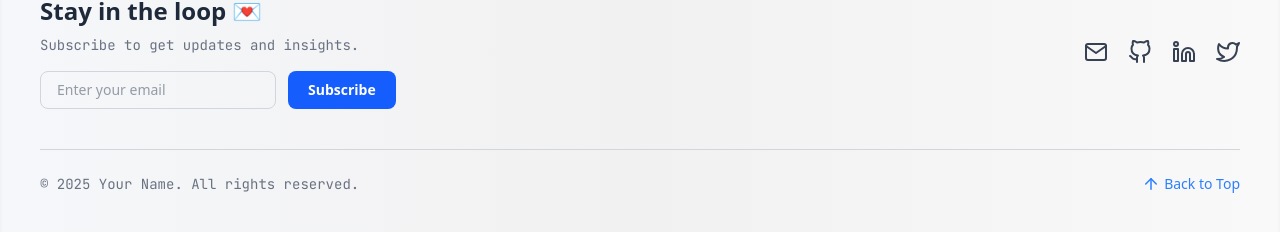
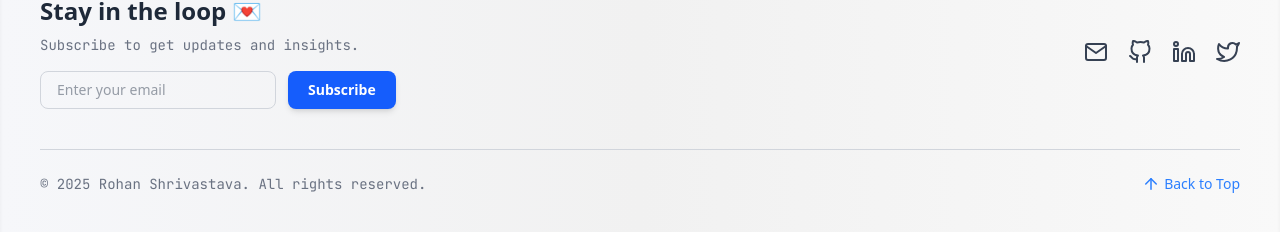
Before and after one commit to RohanShrivastava08/My-Modern-Portfolio, a React (Vite) app: page / in a window 1280 px wide. Shown: the part 7568-7800 px from the top of the page. Built offline with nearby package versions, Linux system fonts and the light colour scheme.

Commit message:
Animated Footer.jsx

```diff
--- a/src/sections/Footer.jsx
+++ b/src/sections/Footer.jsx
@@ -1,5 +1,6 @@
 import React from 'react';
 import { FiGithub, FiLinkedin, FiTwitter, FiMail, FiArrowUp } from 'react-icons/fi';
+import { motion } from 'framer-motion';
 
 const Footer = () => {
   const scrollToTop = () => {
@@ -10,10 +11,22 @@ const Footer = () => {
     <footer className="bg-gradient-to-r from-[#f6f7fa] via-[#f1f1f1] to-[#f9f9f9] text-gray-700 py-14 border-t border-gray-200 shadow-inner font-sans">
       <div className="max-w-7xl mx-auto px-6 sm:px-10 flex flex-col gap-10">
 
-        {/* Top Row: Subscribe + Socials */}
-        <div className="flex flex-col md:flex-row justify-between items-center gap-10">
+        {/* Animated Top Row */}
+        <motion.div
+          initial={{ opacity: 0, y: 40 }}
+          whileInView={{ opacity: 1, y: 0 }}
+          transition={{ duration: 0.7, ease: 'easeOut' }}
+          viewport={{ once: false, amount: 0.4 }}
+          className="flex flex-col md:flex-row justify-between items-center gap-10"
+        >
           {/* Subscribe Box */}
-          <div className="text-center md:text-left">
+          <motion.div
+            initial={{ opacity: 0, x: -30 }}
+            whileInView={{ opacity: 1, x: 0 }}
+            transition={{ duration: 0.5, delay: 0.1 }}
+            viewport={{ once: false }}
+            className="text-center md:text-left"
+          >
             <h3 className="text-2xl font-semibold text-gray-800 mb-2">Stay in the loop 💌</h3>
             <p className="text-sm text-gray-500 mb-4">Subscribe to get updates and insights.</p>
             <form className="flex gap-3 max-w-md">
@@ -24,18 +37,24 @@ const Footer = () => {
               />
               <button
                 type="submit"
-                className="bg-blue-600 hover:bg-blue-700 text-white px-5 py-2 rounded-lg text-sm font-semibold transition"
+                className="bg-blue-600 hover:bg-blue-700 text-white px-5 py-2 rounded-lg text-sm font-semibold shadow-md transition"
               >
                 Subscribe
               </button>
             </form>
-          </div>
+          </motion.div>
 
-          {/* Social Icons */}
-          <div className="flex space-x-5 text-2xl">
+          {/* Animated Social Icons */}
+          <motion.div
+            initial={{ opacity: 0, x: 30 }}
+            whileInView={{ opacity: 1, x: 0 }}
+            transition={{ duration: 0.5, delay: 0.2 }}
+            viewport={{ once: false }}
+            className="flex space-x-5 text-2xl"
+          >
             <a
               href="mailto:example@email.com"
-              className="hover:text-blue-600 transition"
+              className="hover:text-blue-600 transition-transform duration-300 transform hover:scale-110"
               aria-label="Email"
             >
               <FiMail />
@@ -44,7 +63,7 @@ const Footer = () => {
               href="https://github.com/yourusername"
               target="_blank"
               rel="noopener noreferrer"
-              className="hover:text-gray-800 transition"
+              className="hover:text-gray-800 transition-transform duration-300 transform hover:scale-110"
               aria-label="GitHub"
             >
               <FiGithub />
@@ -53,7 +72,7 @@ const Footer = () => {
               href="https://linkedin.com/in/yourusername"
               target="_blank"
               rel="noopener noreferrer"
-              className="hover:text-blue-700 transition"
+              className="hover:text-blue-700 transition-transform duration-300 transform hover:scale-110"
               aria-label="LinkedIn"
             >
               <FiLinkedin />
@@ -62,25 +81,31 @@ const Footer = () => {
               href="https://twitter.com/yourusername"
               target="_blank"
               rel="noopener noreferrer"
-              className="hover:text-sky-500 transition"
+              className="hover:text-sky-500 transition-transform duration-300 transform hover:scale-110"
               aria-label="Twitter"
             >
               <FiTwitter />
             </a>
-          </div>
-        </div>
+          </motion.div>
+        </motion.div>
 
-        {/* Bottom Row: Credits + Back to Top */}
-        <div className="flex flex-col md:flex-row justify-between items-center border-t pt-6 border-gray-300 text-sm text-gray-500">
-          <p className="mb-4 md:mb-0">© {new Date().getFullYear()} Your Name. All rights reserved.</p>
+        {/* Animated Bottom Row */}
+        <motion.div
+          initial={{ opacity: 0, y: 30 }}
+          whileInView={{ opacity: 1, y: 0 }}
+          transition={{ duration: 0.6, ease: 'easeOut' }}
+          viewport={{ once: false }}
+          className="flex flex-col md:flex-row justify-between items-center border-t pt-6 border-gray-300 text-sm text-gray-500"
+        >
+          <p className="mb-4 md:mb-0">© {new Date().getFullYear()} Rohan Shrivastava. All rights reserved.</p>
           <button
             onClick={scrollToTop}
-            className="flex items-center gap-1 text-blue-500 hover:text-blue-700 transition font-medium"
+            className="flex items-center gap-1 text-blue-500 hover:text-blue-700 transition-transform transform hover:scale-105 font-medium"
           >
             <FiArrowUp className="text-lg" />
             Back to Top
           </button>
-        </div>
+        </motion.div>
       </div>
     </footer>
   );
```
